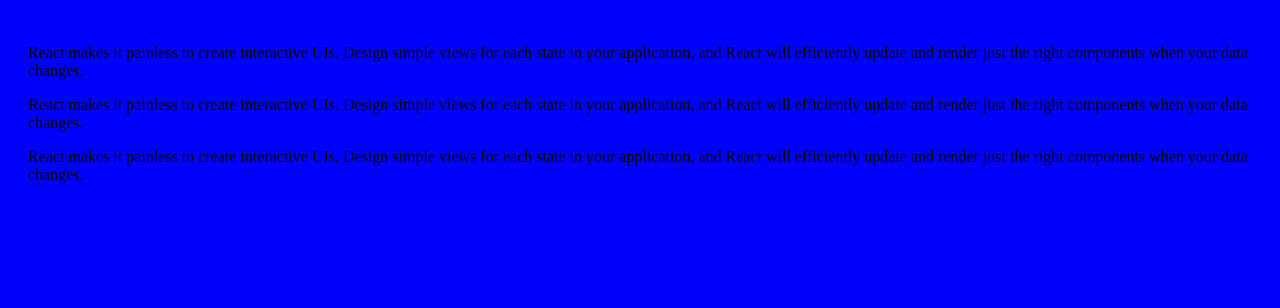
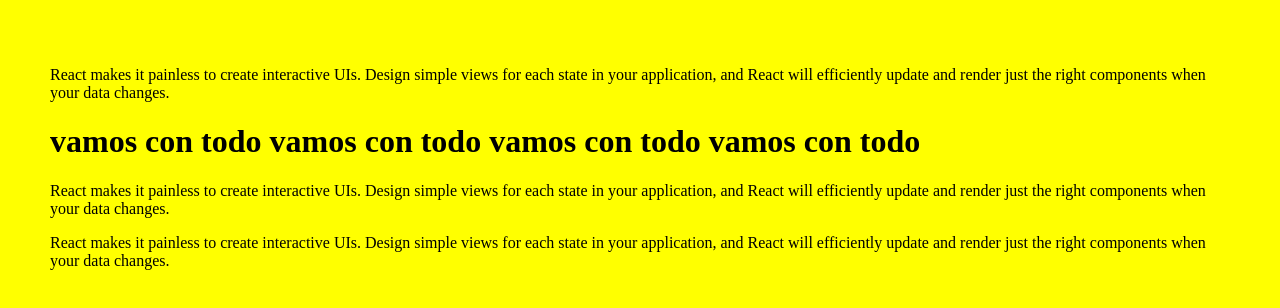
Before and after one commit to yefersonBaldeon/probando_git, a plain HTML site: page index.html in a window 1280 px wide. Drawn offline with Linux system fonts and the light colour scheme.

Commit message:
five commit

```diff
--- a/index.html
+++ b/index.html
@@ -15,6 +15,7 @@
         React makes it painless to create interactive UIs. Design simple views for each state in your application, and React will efficiently update and render just the right components when your data changes.
     </p>
 
+    <h1>vamos con todo vamos con todo vamos con todo vamos con todo</h1>
     <p>
 
         React makes it painless to create interactive UIs. Design simple views for each state in your application, and React will efficiently update and render just the right components when your data changes.
--- a/style.css
+++ b/style.css
@@ -1,5 +1,7 @@
 
     body {
-    background-color: blue;
+    background-color: yellow;
     padding: 20px;
+    margin: 30px;
+
   }
```
